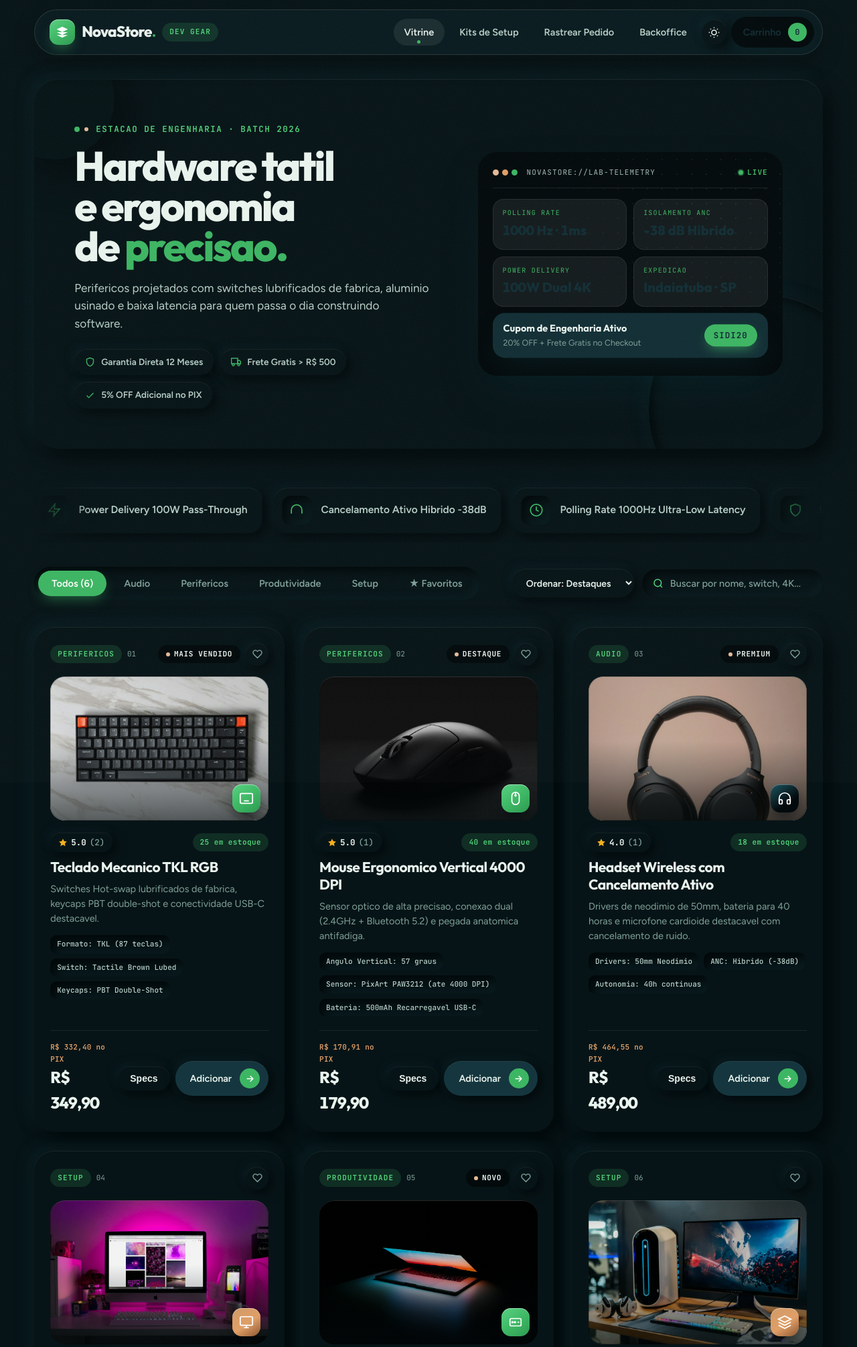
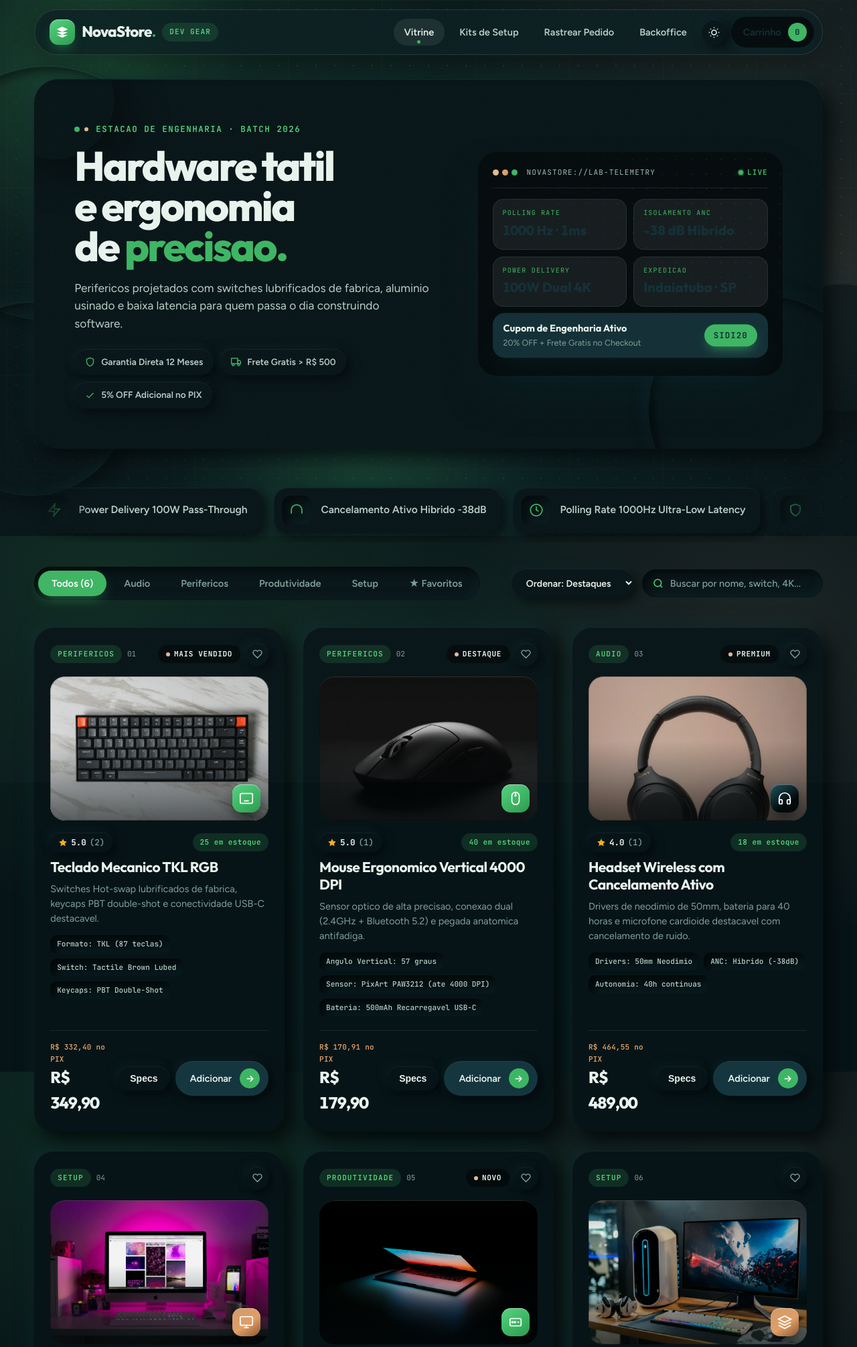
Before and after one commit to GuilhermeGustavoWeber/novastore, a FastAPI app: page / in a window 1280 px wide. Shown: the top 2011 px of the page at 67% size. Run offline with FastAPI, Linux system fonts and the light colour scheme; data comes from the database, SQL or seed files in the repository.

Commit message:
style(background): adicionar malha blueprint, auroras ambientes e orbes neumorficos flutuantes no fundo

```diff
--- a/app/static/app.js
+++ b/app/static/app.js
@@ -709,6 +709,16 @@ document.addEventListener("DOMContentLoaded", () => {
   renderCartUI();
   syncFavoritesUI();
 
+  // Global cursor-reactive ambient aurora on background blueprint stage
+  window.addEventListener(
+    "pointermove",
+    (e) => {
+      document.documentElement.style.setProperty("--page-mx", `${e.clientX}px`);
+      document.documentElement.style.setProperty("--page-my", `${e.clientY}px`);
+    },
+    { passive: true }
+  );
+
   // Potadot interactive spotlight tracking on tactile cards
   document.querySelectorAll(".card").forEach((card) => {
     card.addEventListener("pointermove", (e) => {
--- a/app/static/style.css
+++ b/app/static/style.css
@@ -110,7 +110,13 @@ html {
 
 body {
   margin: 0;
-  background: var(--paper);
+  background-color: var(--paper);
+  background-image:
+    radial-gradient(650px circle at var(--page-mx, 50vw) var(--page-my, 30vh), rgba(61, 182, 99, 0.09), transparent 60%),
+    radial-gradient(900px circle at 12% 8%, rgba(61, 182, 99, 0.14), transparent 55%),
+    radial-gradient(800px circle at 88% 22%, rgba(229, 186, 151, 0.09), transparent 55%),
+    radial-gradient(950px circle at 50% 78%, rgba(22, 92, 82, 0.18), transparent 60%);
+  background-attachment: fixed;
   color: var(--ink);
   font-family: var(--f-body);
   font-size: 16.5px;
@@ -120,6 +126,112 @@ body {
   min-height: 100vh;
   display: flex;
   flex-direction: column;
+  position: relative;
+  isolation: isolate;
+}
+
+/* Architectural Blueprint Grid + Tactile Dot Matrix + Ambient Aurora Stage */
+body::before {
+  content: "";
+  position: fixed;
+  inset: 0;
+  z-index: -1;
+  pointer-events: none;
+  background-image:
+    radial-gradient(rgba(61, 182, 99, 0.24) 1.25px, transparent 1.25px),
+    linear-gradient(to right, rgba(234, 244, 238, 0.035) 1px, transparent 1px),
+    linear-gradient(to bottom, rgba(234, 244, 238, 0.035) 1px, transparent 1px);
+  background-size: 28px 28px, 140px 140px, 140px 140px;
+  background-position: center top;
+  -webkit-mask-image: radial-gradient(ellipse 95% 88% at 50% 42%, #000 35%, rgba(0, 0, 0, 0.35) 75%, transparent 100%);
+  mask-image: radial-gradient(ellipse 95% 88% at 50% 42%, #000 35%, rgba(0, 0, 0, 0.35) 75%, transparent 100%);
+}
+
+html[data-theme="light"] body {
+  background-image:
+    radial-gradient(650px circle at var(--page-mx, 50vw) var(--page-my, 30vh), rgba(61, 182, 99, 0.10), transparent 60%),
+    radial-gradient(900px circle at 12% 8%, rgba(61, 182, 99, 0.13), transparent 55%),
+    radial-gradient(800px circle at 88% 22%, rgba(229, 186, 151, 0.18), transparent 55%),
+    radial-gradient(950px circle at 50% 78%, rgba(10, 40, 45, 0.07), transparent 60%);
+}
+
+html[data-theme="light"] body::before {
+  background-image:
+    radial-gradient(rgba(10, 40, 45, 0.16) 1.25px, transparent 1.25px),
+    linear-gradient(to right, rgba(10, 40, 45, 0.045) 1px, transparent 1px),
+    linear-gradient(to bottom, rgba(10, 40, 45, 0.045) 1px, transparent 1px);
+}
+
+/* Floating Sculpted Background Orbs, Rings & Telemetry Crosshairs (.bg-stage) */
+.bg-stage {
+  position: fixed;
+  inset: 0;
+  z-index: -1;
+  pointer-events: none;
+  overflow: hidden;
+}
+
+.bg-orb {
+  position: absolute;
+  border-radius: 50%;
+  background: var(--paper);
+  box-shadow: var(--orb-shadow);
+  opacity: 0.72;
+  animation: bgOrbFloat 18s ease-in-out infinite alternate;
+}
+
+.bg-orb--ring {
+  background: transparent;
+  box-shadow: var(--shadow-raise), var(--shadow-press);
+  border: 1px solid rgba(61, 182, 99, 0.14);
+}
+
+.bg-orb--glow-green {
+  background: radial-gradient(circle, rgba(61, 182, 99, 0.22) 0%, rgba(61, 182, 99, 0.04) 55%, transparent 72%);
+  box-shadow: none;
+  filter: blur(24px);
+  opacity: 0.9;
+}
+
+.bg-orb--glow-peach {
+  background: radial-gradient(circle, rgba(229, 186, 151, 0.16) 0%, rgba(224, 159, 103, 0.03) 55%, transparent 72%);
+  box-shadow: none;
+  filter: blur(28px);
+  opacity: 0.85;
+}
+
+.bg-crosshair {
+  position: absolute;
+  width: 24px;
+  height: 24px;
+  opacity: 0.28;
+}
+
+.bg-crosshair::before,
+.bg-crosshair::after {
+  content: "";
+  position: absolute;
+  background: var(--green-ink);
+}
+
+.bg-crosshair::before {
+  top: 11px;
+  left: 0;
+  width: 24px;
+  height: 1.5px;
+}
+
+.bg-crosshair::after {
+  left: 11px;
+  top: 0;
+  width: 1.5px;
+  height: 24px;
+}
+
+@keyframes bgOrbFloat {
+  0% { transform: translate3d(0, 0, 0) rotate(0deg); }
+  50% { transform: translate3d(18px, -24px, 0) rotate(4deg); }
+  100% { transform: translate3d(-14px, 18px, 0) rotate(-4deg); }
 }
 
 /* Potadot Signature Animated Film-Grain Overlay */
--- a/app/templates/index.html
+++ b/app/templates/index.html
@@ -36,6 +36,19 @@
       </button>
     </div>
   </header>
+
+  <!-- Ambient Architectural & Neumorphic Background Stage -->
+  <div class="bg-stage" aria-hidden="true">
+    <div class="bg-orb bg-orb--glow-green" style="width: 520px; height: 520px; top: -120px; left: -140px;"></div>
+    <div class="bg-orb bg-orb--glow-peach" style="width: 460px; height: 460px; top: 28%; right: -140px; animation-delay: -5s;"></div>
+    <div class="bg-orb bg-orb--glow-green" style="width: 540px; height: 540px; bottom: -160px; left: 22%; animation-delay: -9s;"></div>
+    <div class="bg-orb bg-orb--ring" style="width: 380px; height: 380px; top: 14%; left: -130px; animation-duration: 24s;"></div>
+    <div class="bg-orb" style="width: 190px; height: 190px; top: 56%; right: -55px; animation-duration: 20s; animation-delay: -4s;"></div>
+    <div class="bg-orb bg-orb--ring" style="width: 290px; height: 290px; bottom: 8%; left: -95px; animation-duration: 22s; animation-delay: -11s;"></div>
+    <div class="bg-crosshair" style="top: 18%; left: 6%;"></div>
+    <div class="bg-crosshair" style="top: 46%; right: 5%;"></div>
+    <div class="bg-crosshair" style="bottom: 22%; left: 8%;"></div>
+  </div>
 
   <!-- Main Container -->
   <main class="container">
```
Also changed, not shown: app/templates/admin.html (+8 -0 lines), app/templates/track.html (+8 -0 lines).
